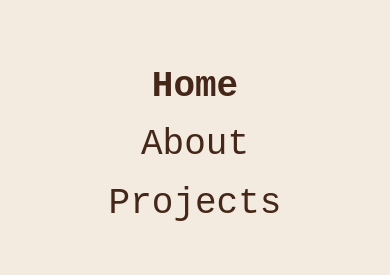
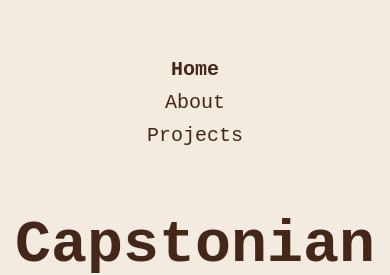
Before and after one commit to mxndyxu/DSC180B-Capstone-Search, a React (Create React App) app in the folder capstone-search-website/: page / in a window 390 px wide. Shown: the top 275 px of the page. Built offline with nearby package versions, Linux system fonts and the light colour scheme; no server answers.

Commit message:
Add number of search results and shrink nav bar for mobile because im picky

```diff
--- a/capstone-search-website/src/pages/SearchResults.js
+++ b/capstone-search-website/src/pages/SearchResults.js
@@ -99,7 +99,7 @@ const SearchResults = () => {
   return (
     <div className='content-container search-results-container'>
       <h2 className="search-results-text">
-        Search results for...
+      {`${resultsArray.length} Search results for...`}
         </h2>
       <h2 className="search-results-subtitle">
         {searchTerm ? "Query: " + searchTerm + `${year || domain || mentor ? `, ${queryParams}` : ''}`: `${year || domain || mentor ? `\n${queryParams}` : ''}`}
--- a/capstone-search-website/src/styles/Layout.css
+++ b/capstone-search-website/src/styles/Layout.css
@@ -69,7 +69,7 @@ li.nav-menu-item:hover {
     }
 
     li {
-        font-size: 36px;
+        font-size: 20px;
         padding-top: 10%;
     }
 }
```
